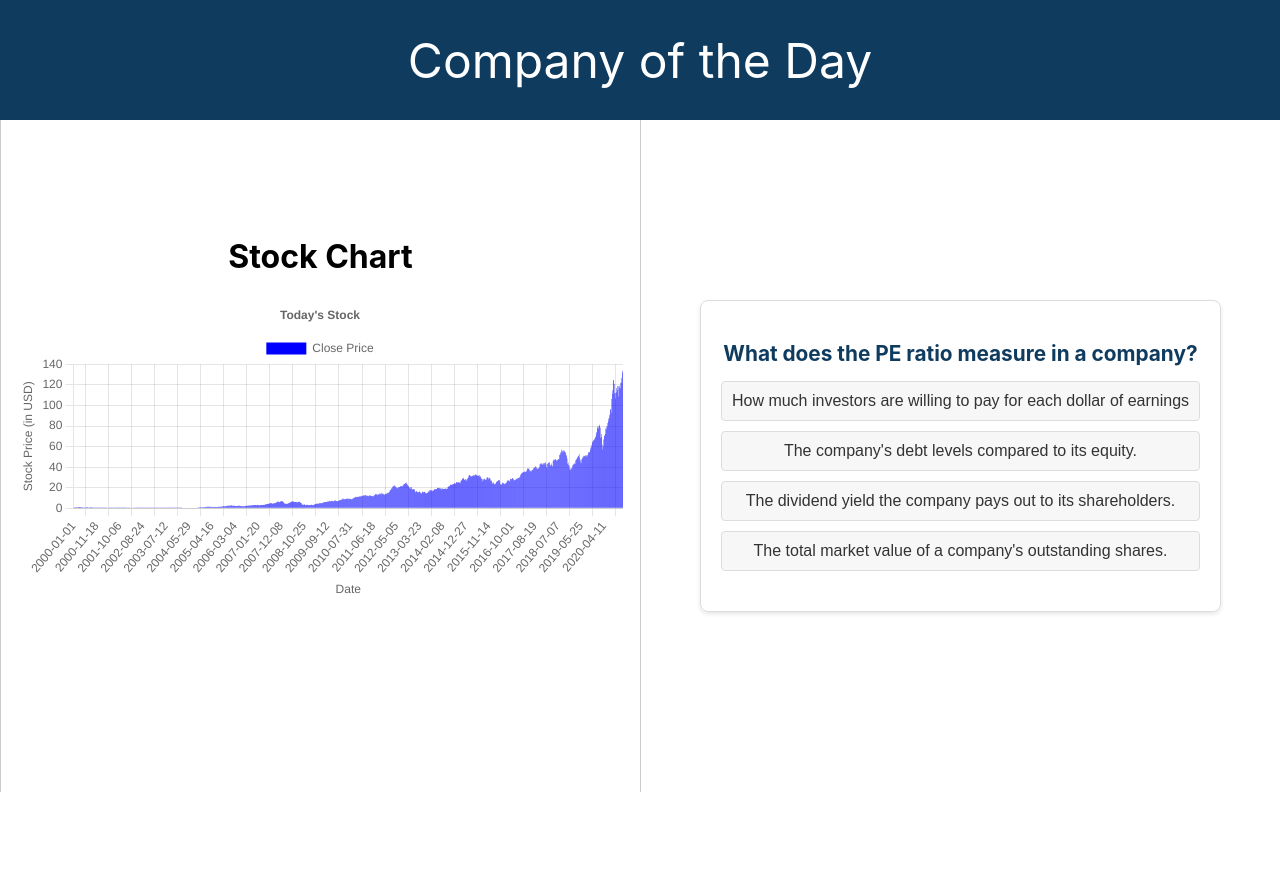
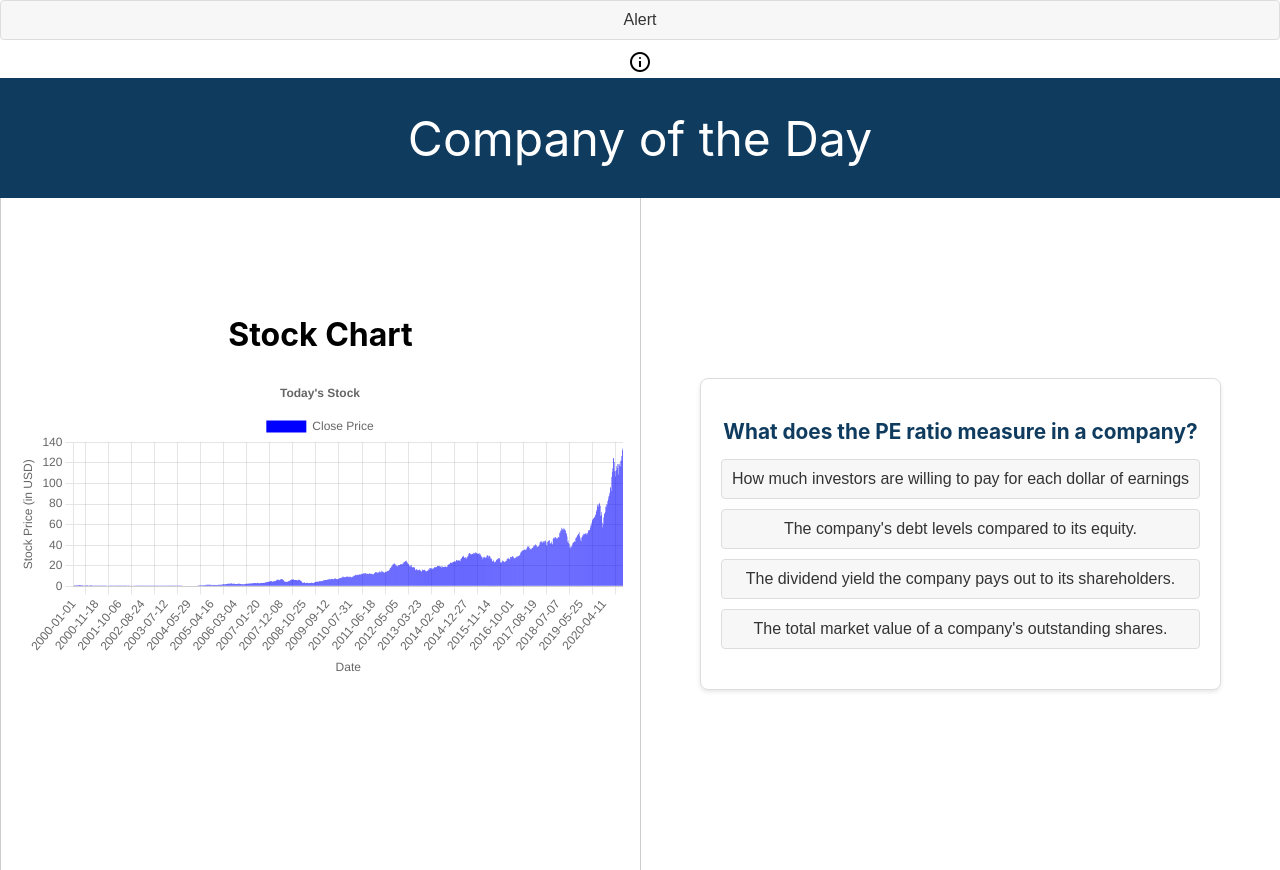
Before and after one commit to Alhareth27/Comp225, a React (Create React App) app in the folder my-react-app/: page / in a window 1280 px wide. Before the commit the page ends 800 px from the top, so only its background shows below. Built offline with nearby package versions, Linux system fonts and the light colour scheme.

Commit message:
tooltip added but need to style for questions

```diff
--- a/my-react-app/public/index.html
+++ b/my-react-app/public/index.html
@@ -24,6 +24,7 @@
       work correctly both with client-side routing and a non-root public URL.
       Learn how to configure a non-root public URL by running `npm run build`.
     -->
+    <link rel="stylesheet" href="https://fonts.googleapis.com/css2?family=Material+Symbols+Outlined:opsz,wght,FILL,GRAD@20..48,100..700,0..1,-50..200" />
     <title>React App</title>
   </head>
   <body>
--- a/my-react-app/src/App.js
+++ b/my-react-app/src/App.js
@@ -4,10 +4,17 @@ import Header from "./containers/Header/Header";
 import Apple from "./Apple.png";
 import "./App.css";
 import StockChart from './components/StockChart/StockChart';
+import { Tooltip } from '/Users/alharethali/Documents/GitHub/Comp225/my-react-app/src/components/Tooltip/Tooltip.js';
 
 function App() {
   return (
     <div className="App">
+    <button> Alert</button>
+    <Tooltip text = {"Press"}>
+    <span class="material-symbols-outlined">
+info
+</span>
+    </Tooltip>
       <header className="App-header">
         <Header/>
       </header>
--- a/my-react-app/src/components/Tooltip/Tooltip.js
+++ b/my-react-app/src/components/Tooltip/Tooltip.js
@@ -0,0 +1,15 @@
+import React, {useState} from "react";
+
+export const Tooltip = ({text, children}) => {
+    const [isVisible, setIsVisible] = useState(false);
+    return (
+        <div
+            className="tooltip-container"
+            onMouseEnter={() => setIsVisible(true)}
+            onMouseLeave = {() => setIsVisible(false)}
+            >
+            {children}
+            {isVisible&& <div className="tooltip">{text}</div>}
+        </div>
+    );
+};
--- a/my-react-app/src/index.css
+++ b/my-react-app/src/index.css
@@ -6,7 +6,21 @@ body {
   -webkit-font-smoothing: antialiased;
   -moz-osx-font-smoothing: grayscale;
 }
-
+.tooltip-container{
+  position:relative;
+  display:inline-block;
+}
+.tooltip{
+  position: absolute;
+  top: calc(-100% -50px);
+  transform: translateX(-50%);
+  background-color: rgba(0,0, 0, 0.8);
+  color: white;
+  padding: 10px;
+  border-radius: 4px;
+  z-index: 1;
+  min-width: 200px;
+}
 code {
   font-family: source-code-pro, Menlo, Monaco, Consolas, 'Courier New',
     monospace;
```
Also changed, not shown: 1 other file (tests, documents, lock files or other folders).
